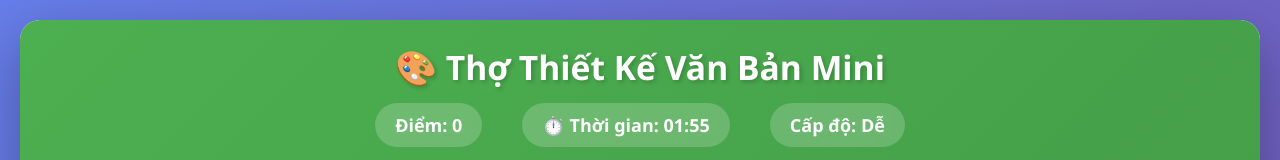
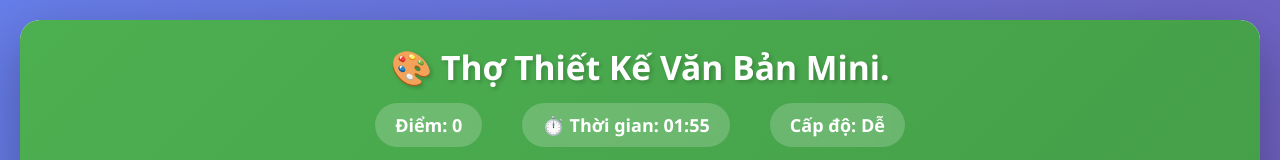
Before and after one commit to pektruc/pektruc.github.io, a plain HTML site: page index.html in a window 1280 px wide. Shown: the top 160 px of the page. Drawn offline with Linux system fonts and the light colour scheme.

Commit message:
Update index.html

```diff
--- a/index.html
+++ b/index.html
@@ -3,7 +3,7 @@
 <head>
     <meta charset="UTF-8">
     <meta name="viewport" content="width=device-width, initial-scale=1.0">
-    <title>Thợ Thiết Kế Văn Bản Mini - Lớp 2</title>
+    <title>Thợ Thiết Kế Văn Bản Mini</title>
     <style>
 /* Reset và Base Styles */
 * {
@@ -570,7 +570,7 @@ body {
 
         <!-- Header với thông tin game -->
         <header class="game-header">
-            <h1>🎨 Thợ Thiết Kế Văn Bản Mini</h1>
+            <h1>🎨 Thợ Thiết Kế Văn Bản Mini.</h1>
             <div class="game-info">
                 <div class="score-display">
                     <span>Điểm: </span>
```
